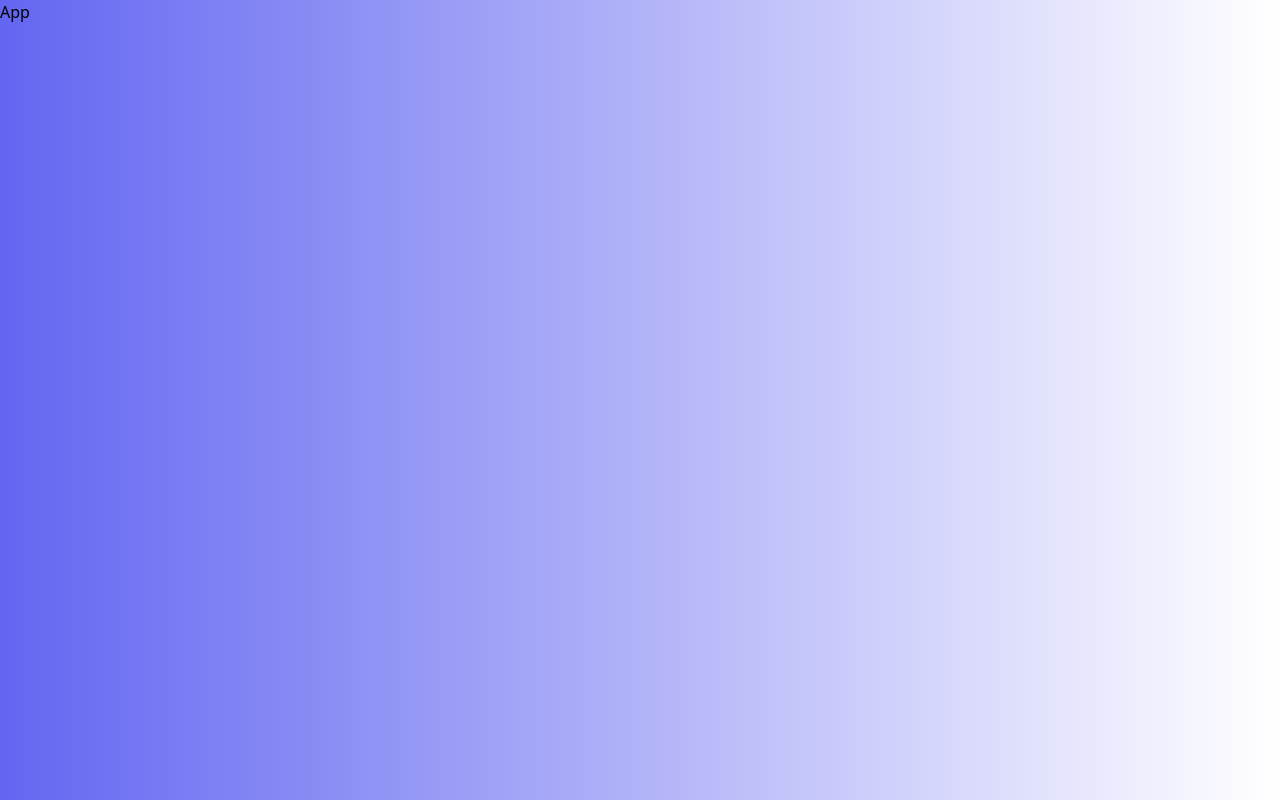
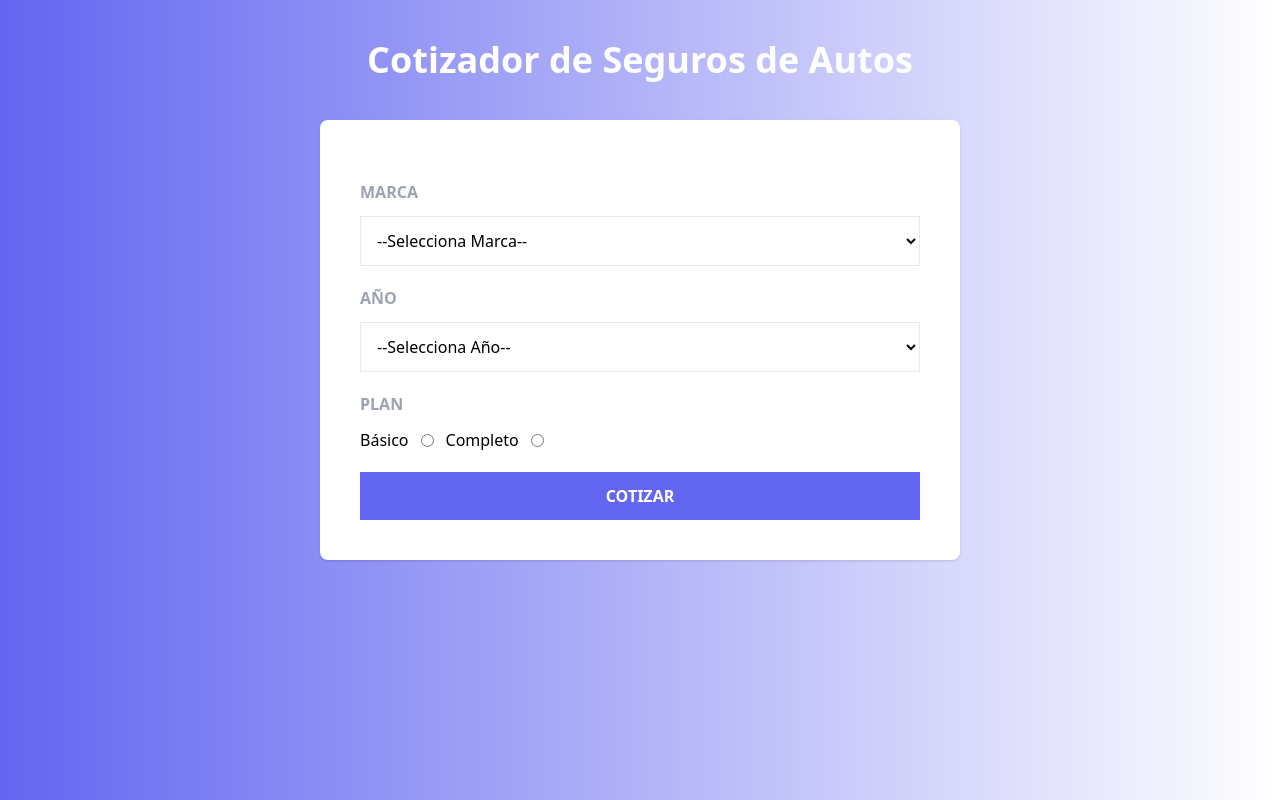
Before and after one commit to martin0123478/React-Cotizador, a React (Vite) app: page / in a window 1280 px wide. Built offline with nearby package versions, Linux system fonts and the light colour scheme.

Commit message:
Creando el formulario

```diff
--- a/src/App.jsx
+++ b/src/App.jsx
@@ -1,10 +1,10 @@
 
-
+import AppSeguro from "./components/AppSeguro"
 function App() {
 
 
   return (
-    <h1>App</h1>
+    <AppSeguro/>
   )
 }
 
--- /dev/null
+++ b/src/components/AppSeguro.jsx
@@ -0,0 +1,21 @@
+import Formulario from "./Formulario"
+
+
+const AppSeguro = () => {
+  return (
+    <>
+        <header className="my-10">
+            <h1 className="text-white text-center text-4xl font-black">
+                Cotizador de Seguros de Autos
+            </h1>
+        </header>
+
+        <main className="bg-white md:w-2/3 lg:w-2/4 mx-auto shadow rounded-lg p-10">
+            <Formulario/>
+        </main>
+
+    </>
+  )
+}
+
+export default AppSeguro
--- /dev/null
+++ b/src/components/Formulario.jsx
@@ -0,0 +1,82 @@
+import { marcas,years,planes} from '../constants'
+import { Fragment } from 'react'
+const Formulario = () => {
+  return (
+    <>
+    <form>
+        <div className="my-5">
+            <label className="block mb-3 font-bold text-gray-400 uppercase">
+                Marca
+            </label>
+            <select name="marca" className="w-full p-3 bg-white border
+            border-gray-200">
+                <option value="">--Selecciona Marca--</option>
+                {
+
+                    marcas.map(marca =>(
+
+                        <option value={marca.id}
+                        key={marca.id}>
+                            {marca.nombre}
+
+                    </option>
+
+                    ))
+                }
+            </select>
+
+        </div>
+
+        <div className="my-5">
+            <label className="block mb-3 font-bold text-gray-400 uppercase">
+                Año
+            </label>
+            <select name="marca" className="w-full p-3 bg-white border
+            border-gray-200">
+                <option value="">--Selecciona Año--</option>
+                {
+
+                    years.map(year =>(
+
+                        <option value={year}
+                        key={year}>
+                            {year}
+
+
+                    </option>
+
+                    ))
+                }
+            </select>
+
+        </div>
+
+         <div className="my-5">
+            <label className="block mb-3 font-bold text-gray-400 uppercase">
+                Plan
+            </label>
+            <div className='flex gap-3 items-center'>
+                {planes.map(plan =>(
+                    <Fragment key={plan.id}>
+                        <label>
+                            {plan.nombre}
+                        </label>
+                        <input type="radio"
+                        name='plan'
+                        value={plan.id} />
+
+                    </Fragment>
+                ))}
+            </div>
+
+        </div>
+
+        <input type="submit"
+        className='w-full bg-indigo-500 hover:bg-indigo-600 transition-colors
+        text-white cursor-pointer p-3 uppercase font-bold ' value="Cotizar" />
+    </form>
+    </>
+  )
+}
+
+export default Formulario
--- /dev/null
+++ b/src/constants/index.js
@@ -0,0 +1,16 @@
+export const marcas = [
+  { id: 1, nombre: "Europeo" },
+  { id: 2, nombre: "Americano" },
+  { id: 3, nombre: "Asiatico" },
+];
+
+const yeasmax = new Date().getFullYear();
+export const years = Array.from(
+  new Array(20),
+  (valor, index) => yeasmax - index
+);
+
+export const planes = [
+  { id: 1, nombre: "Básico" },
+  { id: 2, nombre: "Completo" },
+];
```
